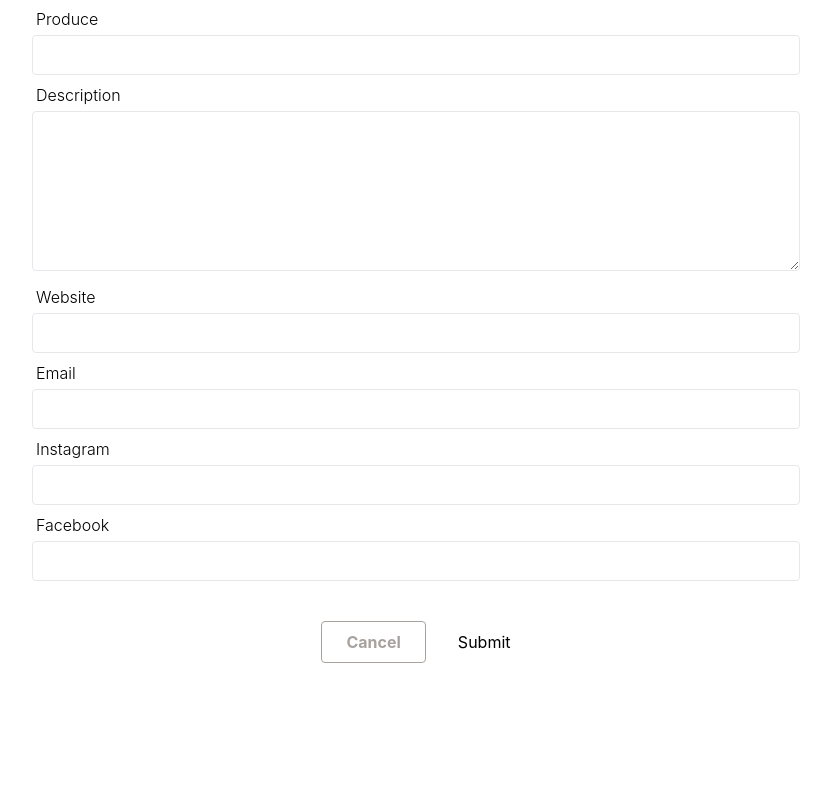
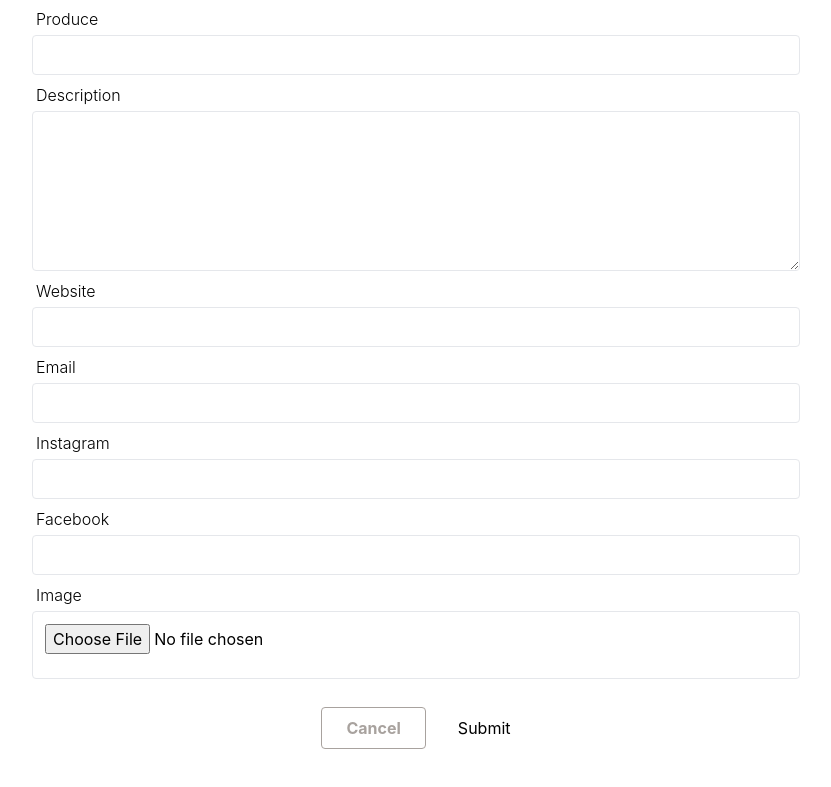
Before and after one commit to aferrarifirmo/product-management-system-app, a React (Create React App) app in the folder client/: page /new in a window 1280 px wide. Shown: the part 537-1324 px from the top of the page, without its empty margins (224-1055 px from the left). Built offline with nearby package versions, Linux system fonts and the light colour scheme; no server answers.

Commit message:
Added image upload to New Product form. Fixed image display on home page.

```diff
--- a/client/package.json
+++ b/client/package.json
@@ -7,10 +7,12 @@
     "@testing-library/react": "^13.4.0",
     "@testing-library/user-event": "^13.5.0",
     "dotenv": "^16.0.3",
+    "firebase": "^9.14.0",
     "react": "^18.2.0",
     "react-dom": "^18.2.0",
     "react-router-dom": "^6.4.3",
     "react-scripts": "5.0.1",
+    "uuid": "^9.0.0",
     "web-vitals": "^2.1.4"
   },
   "scripts": {
--- a/client/src/components/Product.jsx
+++ b/client/src/components/Product.jsx
@@ -4,8 +4,8 @@ const Product = ( {product, setTrackId} ) => {
 
   return (
     <Link to="/farm">
-    <div className='w-[100%] aspect-square justify-self-center' onClick={() => setTrackId(product._id)}>
-      <img alt='farmers' src={product.image}></img>
+    <div className='w-full aspect-square justify-self-center' onClick={() => setTrackId(product._id)}>
+      <img className='max-h-[67%] w-full object-cover' alt='farmers' src={product.image}></img>
       <p className='text-left'>{product.name}</p>
       <p className='text-left'>{product.region}, {product.country}</p>
     </div>
--- a/client/src/components/ProductForm.jsx
+++ b/client/src/components/ProductForm.jsx
@@ -1,5 +1,9 @@
 import { useNavigate } from "react-router-dom";
 import { addNewProduct } from "../utils/apiServices";
+import { useEffect, useState } from "react";
+import { ref, uploadBytes, getDownloadURL } from 'firebase/storage';
+import storage from '../utils/firebase';
+import { v4 } from "uuid";
 
 const ProductForm = () => {
 
@@ -12,6 +16,7 @@ const ProductForm = () => {
   const handleSubmit = async (e) => {
     console.log(e)
     e.preventDefault();
+    const url = await uploadFile();
     const newProduct = {
       name: e.target[0].value,
       shortDescription: e.target[1].value,
@@ -23,14 +28,47 @@ const ProductForm = () => {
       website: e.target[7].value,
       email: e.target[8].value,
       instagram: e.target[9].value,
-      facebook: e.target[10].value
+      facebook: e.target[10].value,
+      image: url
     };
     addNewProduct(newProduct);
     navigate('/');
   };
 
+  const [selectedFile, setSelectedFile] = useState();
+  const [preview, setPreview] = useState();
+  const [imageUpload, setImageUpload] = useState(null);
+
+  useEffect(() => {
+      if (!selectedFile) {
+        setPreview(undefined)
+        return;
+      }
+      const objectUrl = URL.createObjectURL(selectedFile)
+      setPreview(objectUrl)
+      return () => URL.revokeObjectURL(objectUrl)
+  }, [selectedFile])
+
+  const onSelectFile = (e) => {
+    if (!e.target.files) {
+      setSelectedFile(undefined);
+      return;
+    }
+    setSelectedFile(e.target.files[0])
+    setImageUpload(e.currentTarget.files[0]);
+    console.log(imageUpload);
+  };
+
+  const uploadFile = async () => {
+    if (imageUpload === null) return;
+    const imageRef = ref(storage, `images/${imageUpload.name + v4()}`);
+    const snapshot = await uploadBytes(imageRef, imageUpload);
+    const url = await getDownloadURL(snapshot.ref);
+    return url;
+  };
+
   return (
-    <form className='flex-col' onSubmit={handleSubmit}>
+    <form className='grid' onSubmit={handleSubmit}>
       <p>Name</p>
       <input required></input>
       <p>One liner description</p>
@@ -53,6 +91,9 @@ const ProductForm = () => {
       <input></input>
       <p>Facebook</p>
       <input></input>
+      <p>Image</p>
+      <input className='h-full' type='file' accept='.jpg, .jpeg, .png, .gif' onChange={onSelectFile}></input>
+      {selectedFile && <img className='place-self-center my-8 max-h-48' alt='preview' src={preview} /> }
       <div className='flex place-content-center mt-8'>
         <button className='btn-secondary' onClick={handleClick}>Cancel</button>
         <button className='btn-primary ml-8'>Submit</button>
--- a/client/src/index.css
+++ b/client/src/index.css
@@ -6,11 +6,9 @@
   input {
     @apply w-[100%] border-[1px] h-10 mb-2 mt-1 p-3 rounded focus-visible:outline-[#3f9982];
   };
-
   textarea {
     @apply w-[100%] border-[1px] h-40 mb-2 mt-1 p-3 rounded focus-visible:outline-[#3f9982];
   };
-
   p {
     @apply font-light ml-1;
   };
--- a/client/src/pages/ProductDetails.jsx
+++ b/client/src/pages/ProductDetails.jsx
@@ -11,6 +11,7 @@ const ProductDetails = ( {trackId} ) => {
 
   const fetchProduct = useCallback( () => {
     getProductById(trackId).then(res => setProduct(res));
+  // eslint-disable-next-line react-hooks/exhaustive-deps
   }, [])
 
   useEffect(() => {
--- /dev/null
+++ b/client/src/utils/firebase.js
@@ -0,0 +1,15 @@
+import { initializeApp } from 'firebase/app';
+import { getStorage } from 'firebase/storage';
+
+const firebaseConfig = {
+	apiKey: process.env.REACT_APP_API_KEY,
+	authDomain: process.env.REACT_APP_AUTH_DOMAIN,
+	projectId: process.env.REACT_APP_PROJECT_ID,
+	storageBucket: process.env.REACT_APP_STORAGE_BUCKET,
+	messagingSenderId: process.env.REACT_APP_MESSAGING_SENDER_ID,
+	appId: process.env.REACT_APP_APP_ID,
+};
+
+const app = initializeApp(firebaseConfig);
+const storage = getStorage(app, process.env.REACT_APP_FB_URL);
+export default storage;
```
Also changed, not shown: client/src/pages/NewProduct.jsx (+0 -54 lines), 1 other file (tests, documents, lock files or other folders). Lines whose indentation alone changed are shown as unchanged.
